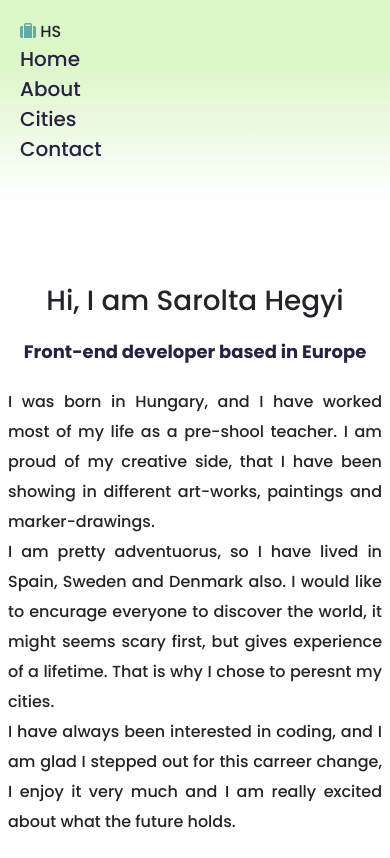
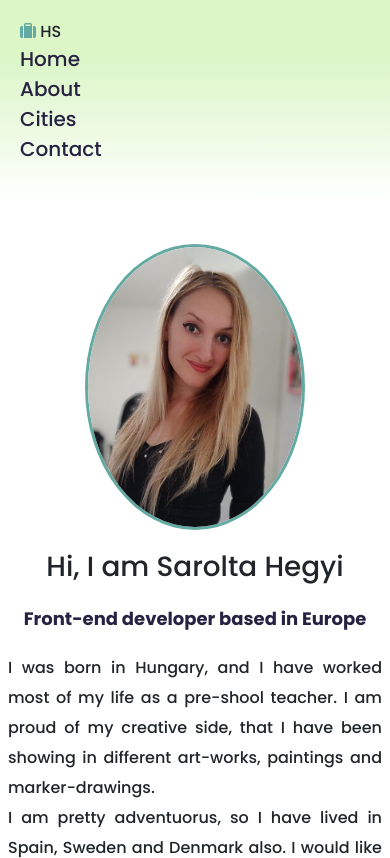
Before and after one commit to saroltah/Portfolio-project, a plain HTML site: page about-me.html in a window 390 px wide. Shown: the top 858 px of the page. Drawn offline with nearby package versions, Linux system fonts and the light colour scheme.

Commit message:
changed picture

```diff
--- a/about-me.html
+++ b/about-me.html
@@ -54,6 +54,13 @@
       </nav>
       <div class="content-container container">
         <div class="row">
+          <div class="col-lg-6">
+            <img
+              src="/img/én.jpg"
+              alt="image-about-me"
+              class="my-image img-fluid"
+            />
+          </div>
           <div class="col content-inner">
             <h1>Hi, I am Sarolta Hegyi</h1>
             <h2 class="mt-4 mb-4">Front-end developer based in Europe</h2>
@@ -75,13 +82,6 @@
             <a href="/my-cities.html" class="btn btn-branding"
               >Check out my lovely cities</a
             >
-          </div>
-          <div class="col-lg-6">
-            <img
-              src="/img/én.jpg"
-              alt="image-about-me"
-              class="my-image rounded img-fluid"
-            />
           </div>
         </div>
         <footer>
--- a/style.css
+++ b/style.css
@@ -75,6 +75,7 @@ body {
 .my-image {
   max-height: 560px;
   padding: 20px 20px;
+  border-radius: 6%;
 }
 
 .content-container h2,
@@ -226,7 +227,12 @@ h4 {
   }
 
   .my-image {
-    margin-top: 30px;
+    max-width: 220px;
+    margin-bottom: 40px;
+    margin-top: -60px;
+    padding: 0px;
+    border-radius: 60%;
+    border: 3px solid var(--secondary-button-color);
   }
   .content-container,
   .city-container {
```
